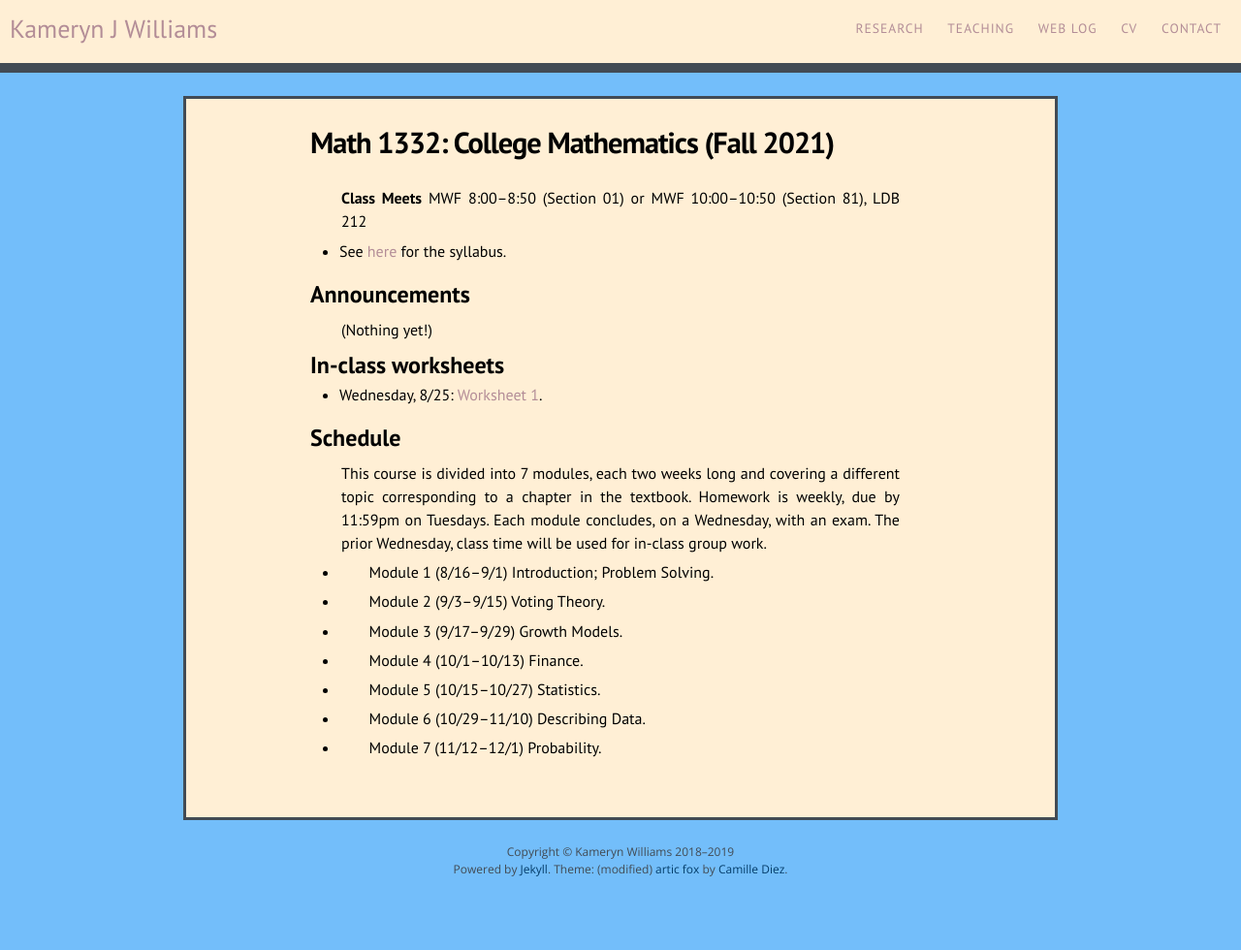
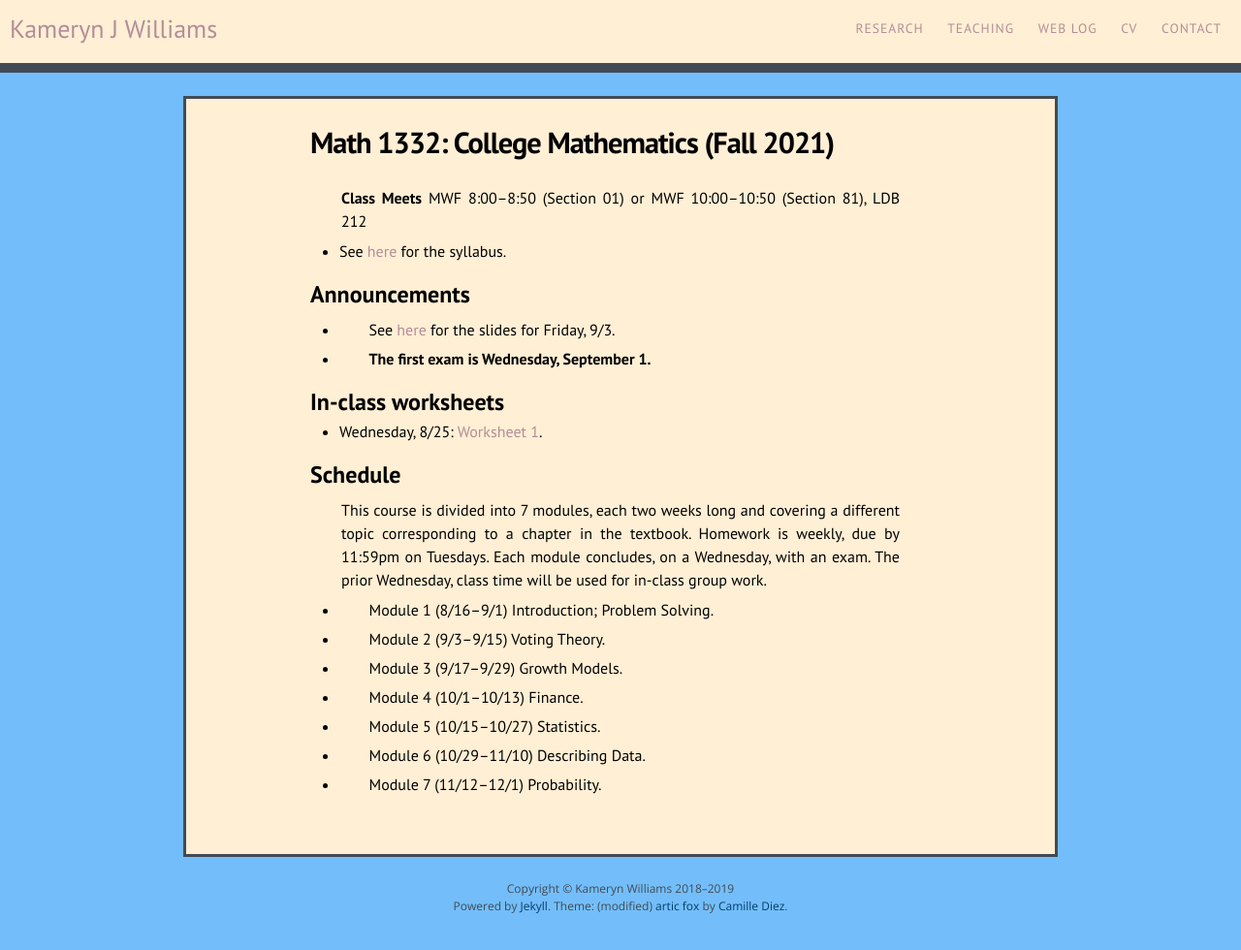
Before and after one commit to kamerynjw/kamerynjw.github.io, a Jekyll site: the page built from teaching/2021/math1332.md, in a window 1280 px wide. Shown: the whole page at 97% size. Built offline with Jekyll 4.4.1, drawn with Linux system fonts in a browser that asks for light colours; nearby versions of some CDN libraries; before the commit the page ends 942 px from its top, so only the background shows below that.

Commit message:
new slides here

```diff
--- a/teaching/2021/math1332.md
+++ b/teaching/2021/math1332.md
@@ -11,13 +11,14 @@ permalink: /teaching/2021/math1332/
 Announcements
 -------------
 
-(Nothing yet!)
+* See [here]({{ page.url }}voting1.pdf) for the slides for Friday, 9/3.
+
+* **The first exam is Wednesday, September 1.**
 
 In-class worksheets
 --------
 
 * Wednesday, 8/25: [Worksheet 1]({{ page.url }}w1.pdf).
-
 
 
 Schedule
```
Also changed, not shown: 1 other file.
